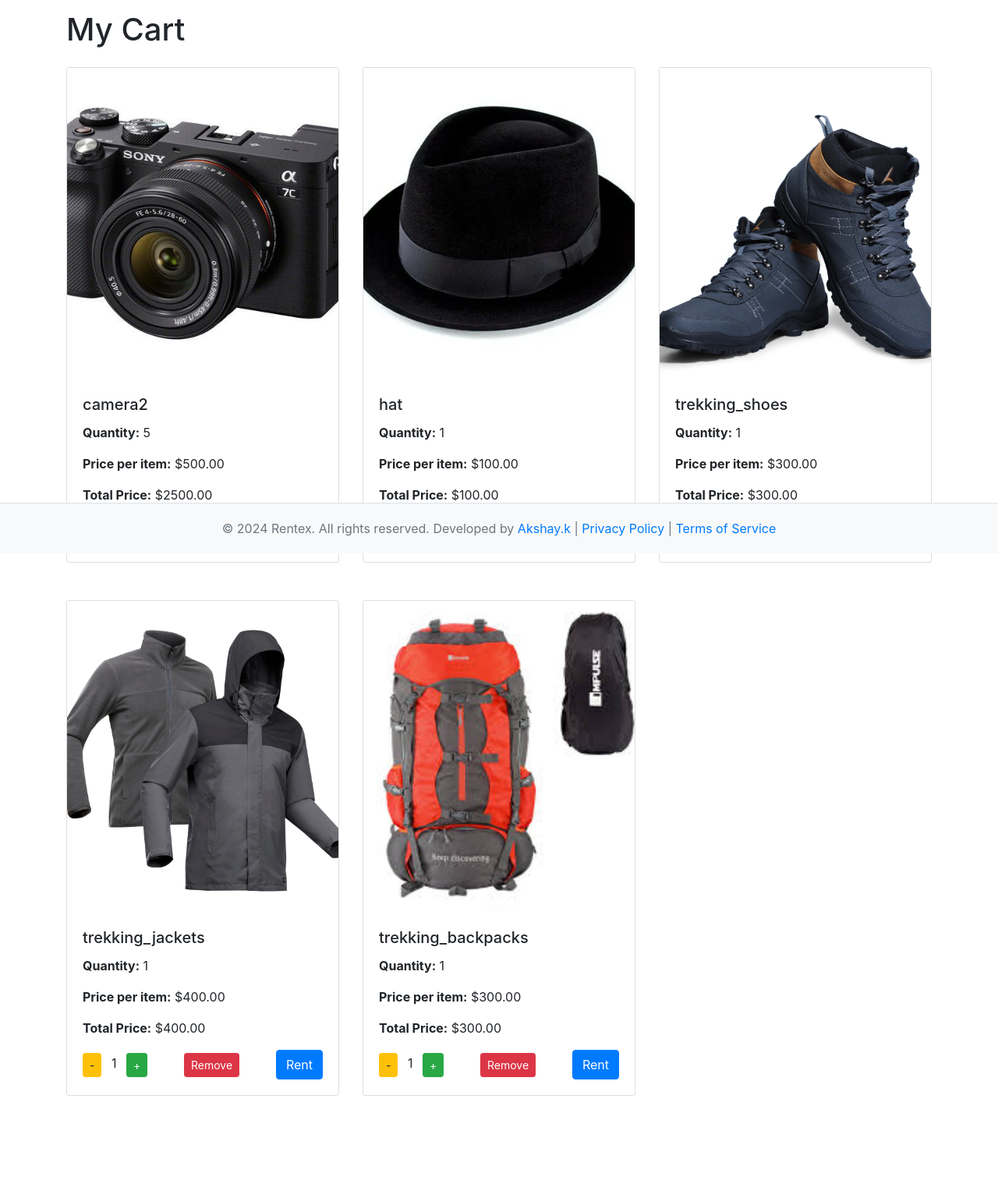
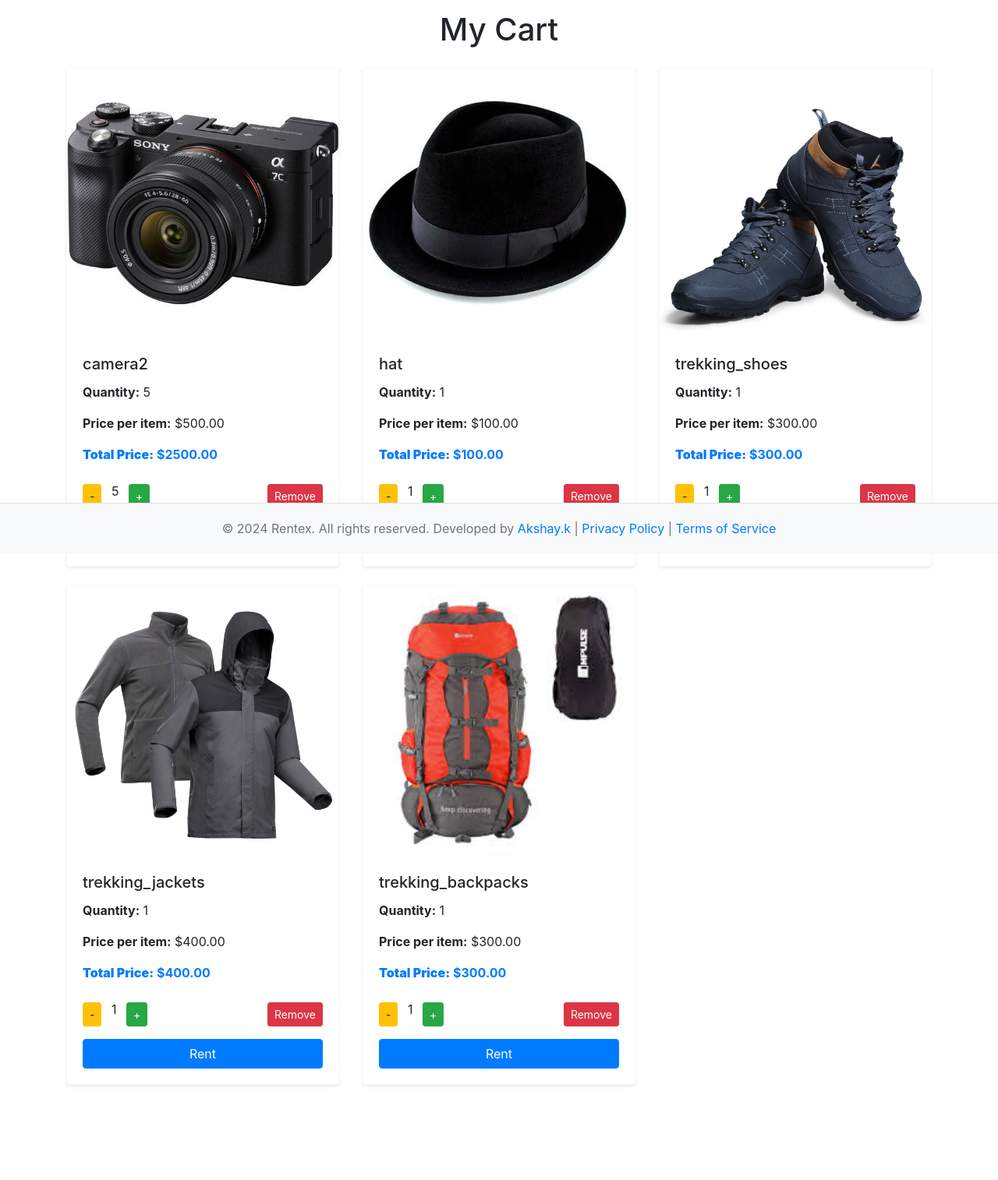
Before and after one commit to Akshay12kavungal/Rentex, a Django app: page /cart/ in a window 1280 px wide. Shown: the part 90-1604 px from the top of the page at 78% size. After the commit the page ends 1483 px from the top, so only its background shows below. Run offline with Django 5.2, Linux system fonts and the light colour scheme; a user stored in the database is signed in; data comes from the database, SQL or seed files in the repository; both versions use the stored data as it was after the commit; some libraries are stand-ins or nearby versions.

Commit message:
cart templates

```diff
--- a/templates/profilemanagement/cart.html
+++ b/templates/profilemanagement/cart.html
@@ -2,45 +2,53 @@
 {% load static %}
 {% block content %}
 <div class="container mt-5">
-    <h1 class="mb-4">My Cart</h1>
+    <h1 class="text-center mb-4">My Cart</h1>
     <style>
-        /* Custom Styles for Cart Cards */
-        .custom-card {
-            width: 100%; /* Make sure the card takes full width of its container */
-            max-width: 350px; /* Adjust the max-width to your preferred size */
-            margin: auto; /* Center the card within the column */
 
+
+        .card {
+            display: flex;
+            flex-direction: column;
         }
 
-        .card-img-top {
-            object-fit: cover;
-            height: 400px; /* Adjust height as needed */
+        .card-body {
+            flex: 1;
+            display: flex;
+            flex-direction: column;
+        }
+
+        .card-body .btn {
+            margin-top: 10px; /* Ensure some space between buttons */
+        }
+
+        .card-body .mt-auto {
+            margin-top: auto;
         }
     </style>
     {% if cart_items %}
         <div class="row">
             {% for cart_item in cart_items %}
-            <div class="col-md-4 mb-5">
-                <div class="card custom-card">
+            <div class="col-md-4 mb-4">
+                <div class="card shadow-sm border-light h-100">
                     {% if cart_item.item.image %}
-                    <img src="{{ cart_item.item.image.url }}" class="card-img-top" alt="{{ cart_item.item.name }}">
+                    <img src="{{ cart_item.item.image.url }}" class="card-img-top fixed-img" alt="{{ cart_item.item.name }}">
                     {% else %}
-                    <img src="{% static 'images/default-image.jpg' %}" class="card-img-top" alt="Default Image">
+                    <img src="{% static 'images/default-image.jpg' %}" class="card-img-top fixed-img" alt="Default Image">
                     {% endif %}
-                    <div class="card-body">
+                    <div class="card-body d-flex flex-column">
                         <h5 class="card-title">{{ cart_item.item.name }}</h5>
-                        <p class="card-text"><strong>Quantity:</strong> {{ cart_item.quantity }}</p>
-                        <p class="card-text"><strong>Price per item:</strong> ${{ cart_item.item.price|floatformat:2 }}</p>
-                        <p class="card-text"><strong>Total Price:</strong> ${{ cart_item.total_price|floatformat:2 }}</p>
-                        <div class="d-flex justify-content-between align-items-center">
+                        <p class="card-text mb-3"><strong>Quantity:</strong> {{ cart_item.quantity }}</p>
+                        <p class="card-text mb-3"><strong>Price per item:</strong> ${{ cart_item.item.price|floatformat:2 }}</p>
+                        <p class="card-text text-primary font-weight-bold"><strong>Total Price:</strong> ${{ cart_item.total_price|floatformat:2 }}</p>
+                        <div class="mt-auto d-flex justify-content-between align-items-center">
                             <div>
                                 <a href="{% url 'decrement_cart_item_quantity' item_id=cart_item.id %}" class="btn btn-warning btn-sm">-</a>
                                 <span class="mx-2">{{ cart_item.quantity }}</span>
                                 <a href="{% url 'increment_cart_item_quantity' item_id=cart_item.id %}" class="btn btn-success btn-sm">+</a>
                             </div>
                             <a href="{% url 'delete_cart_item' cart_item.id %}" class="btn btn-danger btn-sm">Remove</a>
-                            <a href="{% url 'rent_from_cart' cart_item.id %}" class="btn btn-primary">Rent</a>
                         </div>
+                        <a href="{% url 'rent_from_cart' cart_item.id %}" class="btn btn-primary mt-3">Rent</a>
                     </div>
                 </div>
             </div>
```
Also changed, not shown: db.sqlite3.
